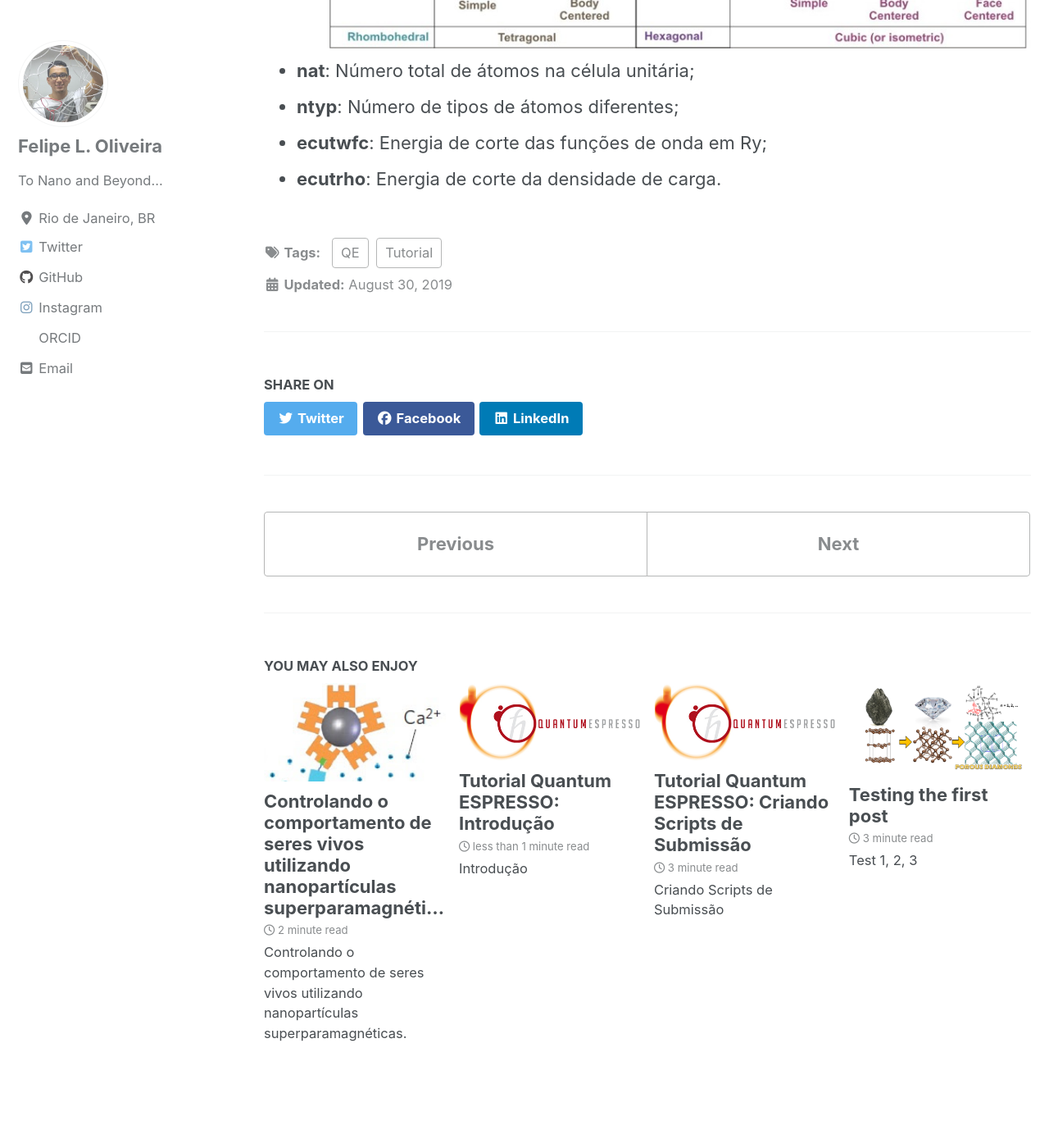
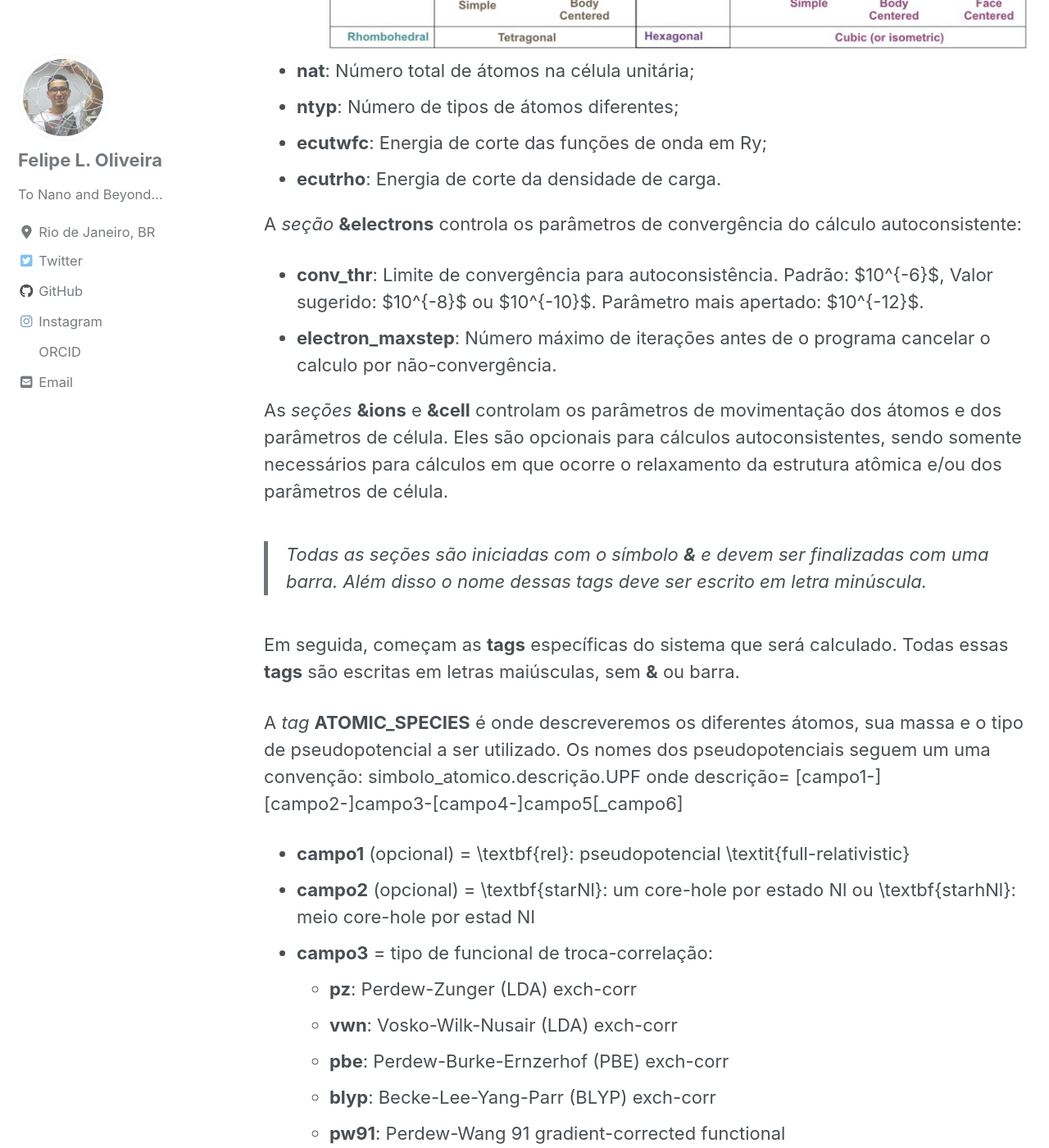
Before and after one commit to lipelopesoliveira/lipelopesoliveira.github.io, a Jekyll site: the page built from _posts/Tutorial_QE/2019-08-30-cap1-1.md, in a window 1280 px wide and 1400 px high, scrolled down 3941 px. Shown: the whole window at 82% size. Built offline with Jekyll 4.4.1, drawn with Linux system fonts in a browser that asks for light colours; cached includes are drawn as plain includes; nearby versions of some CDN libraries; formulas are drawn with MathJax 3; some of the changed text lies outside the part shown.

Commit message:
Update 2019-08-30-cap1-1.md

```diff
--- a/_posts/Tutorial_QE/2019-08-30-cap1-1.md
+++ b/_posts/Tutorial_QE/2019-08-30-cap1-1.md
@@ -81,3 +81,51 @@ A *seção* **&system** apresenta os controles do sistema que executaremos o cá
   * **ntyp**: Número de tipos de átomos diferentes;
   * **ecutwfc**: Energia de corte das funções de onda em Ry;
   * **ecutrho**: Energia de corte da densidade de carga.
+
+
+A *seção* **&electrons** controla os parâmetros de convergência do cálculo autoconsistente:
+  * **conv_thr**: Limite de convergência para autoconsistência. Padrão: $10^{-6}$, Valor sugerido: $10^{-8}$ ou $10^{-10}$. Parâmetro mais apertado: $10^{-12}$.
+  * **electron_maxstep**: Número máximo de iterações antes de o programa cancelar o calculo por não-convergência.
+
+As *seções* **&ions** e **&cell** controlam os parâmetros de movimentação dos átomos e dos parâmetros de célula. Eles são opcionais para cálculos autoconsistentes, sendo somente necessários para cálculos em que ocorre o relaxamento da estrutura atômica e/ou dos parâmetros de célula.
+
+> Todas as *seções* são iniciadas com o símbolo **&** e devem ser finalizadas com uma barra. Além disso o nome dessas tags deve ser escrito em letra minúscula.
+
+Em seguida, começam as **tags** específicas do sistema que será calculado. Todas essas **tags** são escritas em letras maiúsculas, sem **&** ou barra.
+
+A *tag* **ATOMIC_SPECIES** é onde descreveremos os diferentes átomos, sua massa e o tipo de pseudopotencial a ser utilizado. Os nomes dos pseudopotenciais seguem um uma convenção: simbolo_atomico.descrição.UPF onde descrição= \[campo1-\]\[campo2-\]campo3-\[campo4-\]campo5\[\_campo6\]
+  * **campo1** (opcional) = \textbf{rel}: pseudopotencial \textit{full-relativistic}
+  * **campo2** (opcional) = \textbf{starNl}: um core-hole por estado Nl ou \textbf{starhNl}: meio core-hole por estad Nl
+  * **campo3** = tipo de funcional de troca-correlação:
+    * **pz**: Perdew-Zunger (LDA) exch-corr
+    * **vwn**: Vosko-Wilk-Nusair (LDA) exch-corr
+    * **pbe**: Perdew-Burke-Ernzerhof (PBE) exch-corr
+    * **blyp**: Becke-Lee-Yang-Parr (BLYP) exch-corr
+    * **pw91**: Perdew-Wang 91 gradient-corrected functional
+    * **tpss**: Tao-Perdew-Staroverov-Scuseria (TPSS) meta-GGA
+    * **coulomb**: Coulomb bare -Z/r potential
+  * **campo4** (opcional) = qualquer combinação de estados:
+    * **s**: semicore state s in valence
+    * **p**: semicore state p in valence
+    * **d**: semicore state d in valence
+    * **f**}: valence f state in core
+    * **n**: nonlinear core-correction
+  * **campo5** = Método de construção do pseudopotencial:
+    * **ae**: All-Electron (no pseudization)
+    * **mt**: Martins-Troullier
+    * **bhs**: Bachelet-Hamann-Schlueter and derived
+    * **vbc**: Von Barth-Car (direct fit)
+    * **van**: Vanderbilt ultrasoft
+    * **rrkj**: Rappe Rabe Kaxiras Joannopoulos (norm-conserving)
+    * **rrkjus**: Rappe Rabe Kaxiras Joannopoulos (ultrasoft)
+    * **kjpaw**: Projector Augmented Wave (Kresse-Joubert paper)
+    * **bpaw**: Projector Augmented Wave (original Bloechl recipe)
+  * **campo6** (opcional): Qualquer identificação da versão do pseudopotencial. Em geral é uma sequência de números.
+
+A *tag* **CELL_PARAMETERS** é usada para descrever os parâmetros da célula primitiva quando *ibrav=0*. Pode ser nas unidades: { alat=a | bohr | crystal | angstrom | crystal_sg }.
+
+A *tag* **ATOMIC_POSITIONS** é utilizada para descrever as posições dos átomos na célula unitária. Pode ser nas unidades:  { alat=a | bohr | angstrom }.
+
+A *tag* **K_POINTS** é utilizada para descrever o *mesh* de k-points que será utilizado para realizar o cálculo. Pode ser escolhido um *mesh* uniforme de k-points que será construído automaticamente seguindo o esquema proposto por Monkhorst–Pack [1]. Nesse caso deve ser dar também os valores: nk1, nk2, nk3, k1, k2, k3. Onde nk1, nk2 e nk3 são o número de kpoints nos eixos x, y e z e k1, k2 e k3 são os possíveis deslocamentos do centro da zona de Brilluin ($$\Gamma$$). Veremos mais sobre isso em breve.
+
+[1] MONKHORST, Hendrik J.; PACK, James D. *Special points for Brillouin-zone integrations.* **Physical review B**, v. 13, n. 12, p. 5188, 1976.
```
